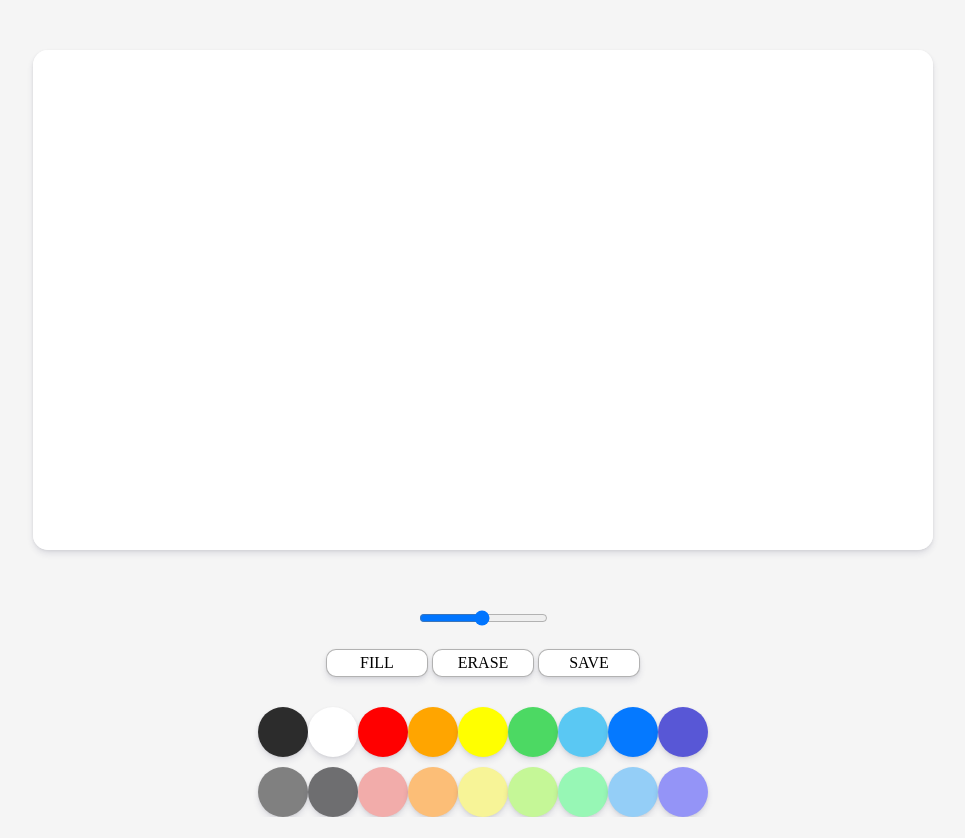
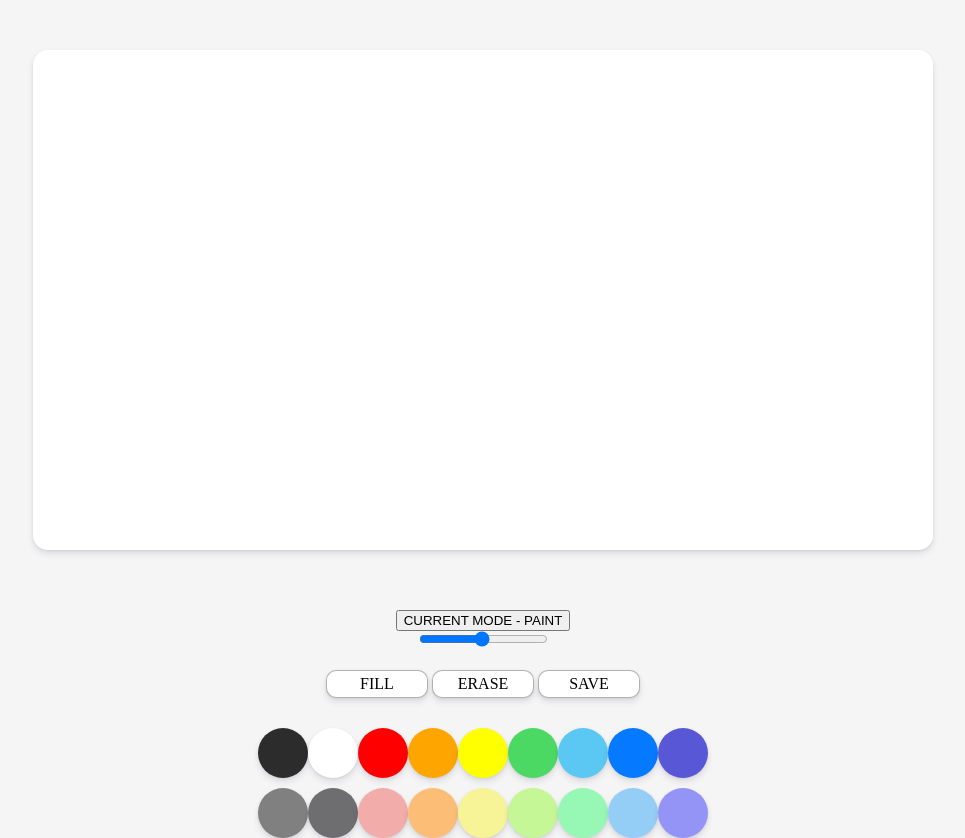
Before and after one commit to eeoma/Canvas, a plain HTML site: page index.html in a window 1280 px wide. Shown: the whole page, without its empty margins (157-1122 px from the left). Before the commit the page ends 817 px from the top, so only its background shows below. Drawn offline with Linux system fonts and the light colour scheme.

Commit message:
edit html

```diff
--- a/index.html
+++ b/index.html
@@ -9,6 +9,9 @@
 <body>
     <canvas id="jsCanvas" class="canvas"></canvas>
     <div class="controls">
+        <div class="current-mode">
+            <button type="button">CURRENT MODE - PAINT</button>
+        </div>
         <div class="controls-range">
             <input type="range" id="jsRange" min="0.1" max="5" value="2.5" step="0.1"/>
         </div>
```
